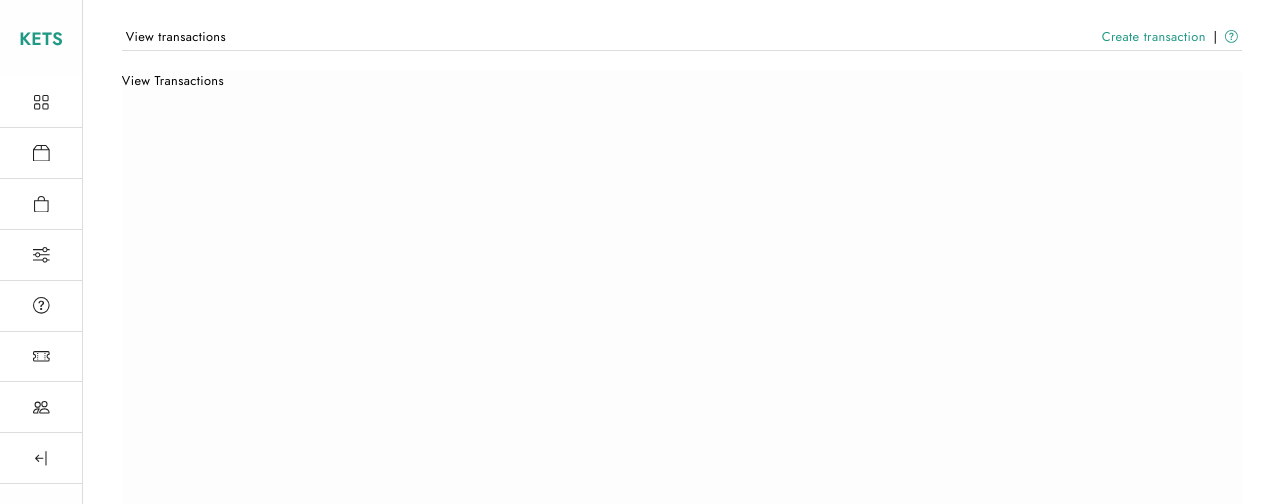
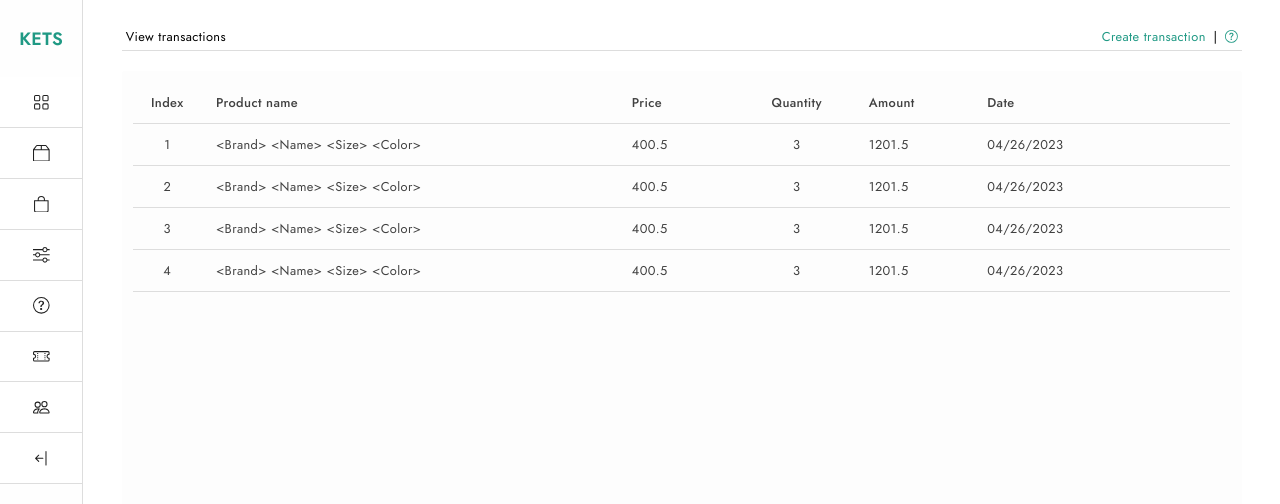
Before and after one commit to fiademm/household-inventory-app, a React (Create React App) app: page /Transactions in a window 1280 px wide. Shown: the top 504 px of the page. Built offline with nearby package versions, Linux system fonts and the light colour scheme.

Commit message:
Update transactions component

```diff
--- a/src/app/other/components/Products.js
+++ b/src/app/other/components/Products.js
@@ -171,6 +171,7 @@ const CreateProduct = () => {
                             <button className="login-button" onClick={handleValidation}>Update record</button>
                         </span>
                     </section>
+                    <ToastContainer />
                 </section>
             )}
         </>
--- a/src/app/other/components/Transactions.js
+++ b/src/app/other/components/Transactions.js
@@ -1,5 +1,6 @@
 import React, { useState } from 'react'
 import Header from '../components/Header';
+import { TransactionsCardList } from './CardsList';
 
 const ViewTransactions = () => {
     const [showViewTransaction, setShowViewTransaction] = useState(true);
@@ -8,6 +9,41 @@ const ViewTransactions = () => {
         setShowViewTransaction(!showViewTransaction);
     };
 
+    const transactions = [
+        {
+            id: 1,
+            product: '<Brand> <Name> <Size> <Color>',
+            price: 400.50,
+            quantity: 3,
+            amount: 1201.50,
+            date: '04/26/2023'
+        },
+        {
+            id: 2,
+            product: '<Brand> <Name> <Size> <Color>',
+            price: 400.50,
+            quantity: 3,
+            amount: 1201.50,
+            date: '04/26/2023'
+        },
+        {
+            id: 3,
+            product: '<Brand> <Name> <Size> <Color>',
+            price: 400.50,
+            quantity: 3,
+            amount: 1201.50,
+            date: '04/26/2023'
+        },
+        {
+            id: 4,
+            product: '<Brand> <Name> <Size> <Color>',
+            price: 400.50,
+            quantity: 3,
+            amount: 1201.50,
+            date: '04/26/2023'
+        }
+    ]
+
     return (
         <>
             {showViewTransaction ? (
@@ -15,7 +51,9 @@ const ViewTransactions = () => {
                     <Header title='View transactions' route1='Create transaction' toggle={handleScreenToggle} />
 
                     <section className="content">
-                        View Transactions
+                    <div className="view-container">
+                            <TransactionsCardList transactions={transactions} />
+                        </div>
                     </section>
                 </section>
             ) : (
```
